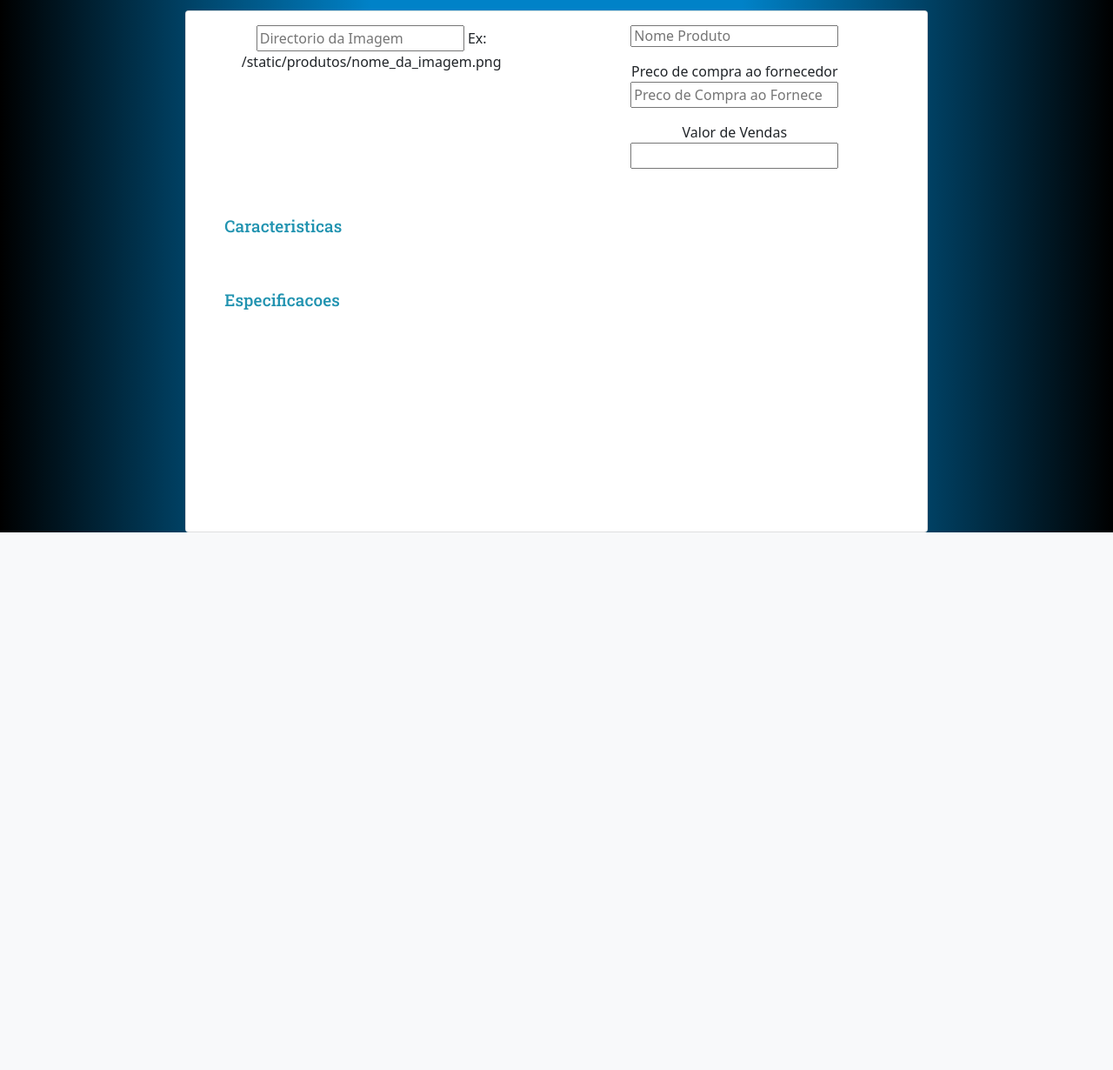
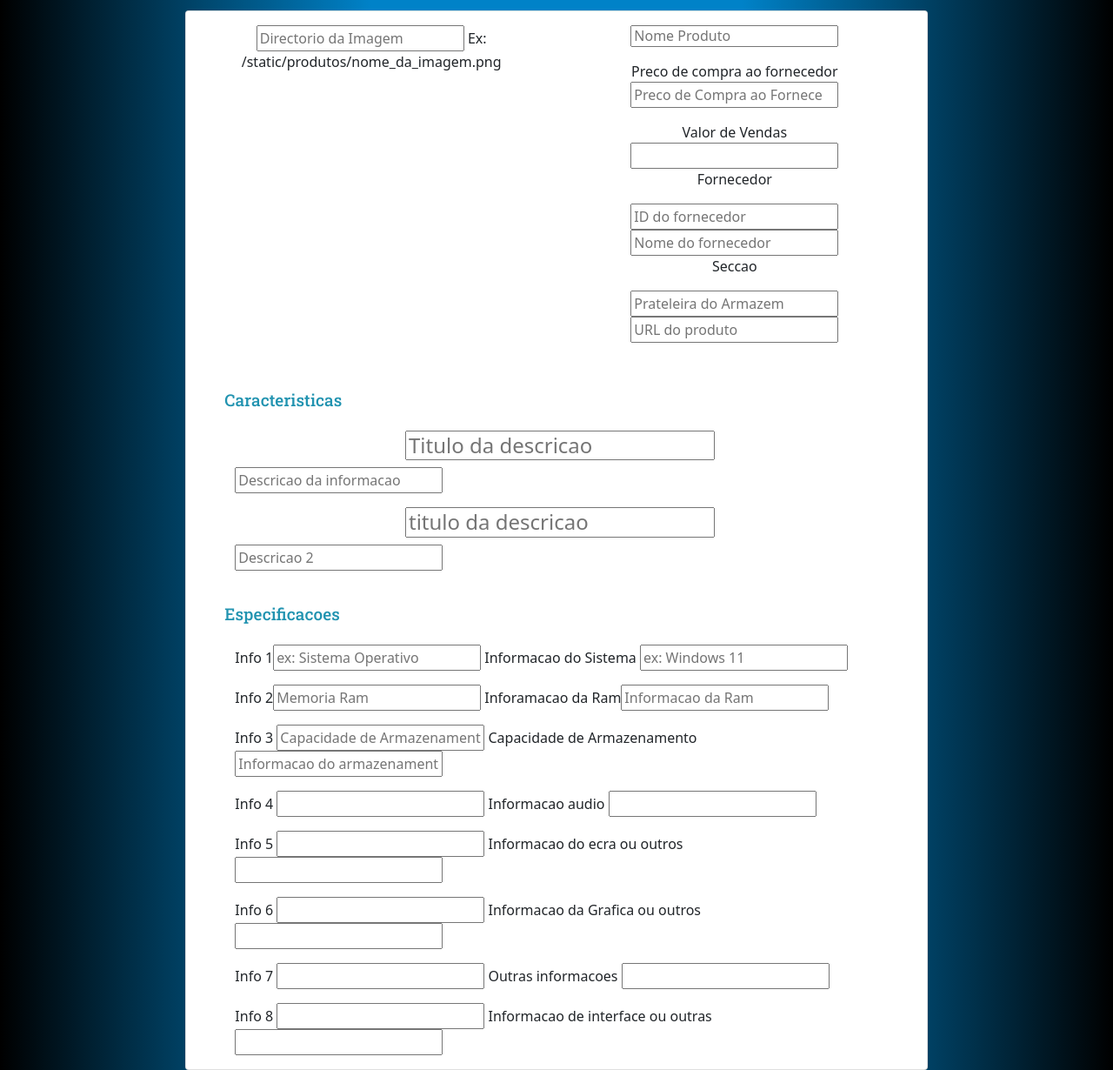
Before and after one commit to lucaspinacosta/Tokio_School, a Flask app: page /admin/criar-produto in a window 1280 px wide. Shown: the part 452-1682 px from the top of the page at 87% size. Before the commit the page ends 1064 px from the top, so only its background shows below. Run offline with Flask 2, Linux system fonts and the light colour scheme; a user stored in the database is signed in; parts of the project's set-up code (start-up, migrations or seed data) failed here and were passed over.

Commit message:
work time

```diff
--- a/Python/Projeto Final/ProjetoFinal/main_app.py
+++ b/Python/Projeto Final/ProjetoFinal/main_app.py
@@ -29,6 +29,7 @@ class Produtos(db.Model):
     imf_dir = db.Column(db.String)
     quantidade_encomenda = db.Column(db.Integer)
     id_fornecedor = db.Column(db.Integer)
+    especificacoes = db.Column(db.String)
     db.create_all()
     db.session.commit()
 
@@ -111,8 +112,24 @@ def criar_produto():
         produto = Produtos(nome_produto = request.form['nome_produto'], em_armazem = 0,vendidos = 0,
             preco_fornecedor = request.form['preco_fornecedor'], valor_venda = request.form['valor_venda'],
             prateleira = request.form['Prateleira'], fornecedor = request.form['nome_fornecedor'],
-            descricao = request.form['descricao_prod'], url_prod = request.form['url_prod'],
+            descricao = descricoes_prod, url_prod = request.form['url_prod'],
             imf_dir = request.form['imagem_prod'], quantidade_encomenda = 0, id_fornecedor = request.form['id_fornecedor'])
+        #É preciso separar as descriçoes do request e depois aplicar a database \\reminder\\
+
+        descricoes_prod = {'arquitetura':[request.form['arquitetura_titulo'],request.form['arquitetura_descricao']],
+                            'aceleracao':[request.form['aceleracao_titulo'],request.form['aceleracao_descricao']],
+                            'extra':[request.form['extra_titulo'],request.form['extra_descricao']],
+                            'extra2':[request.form['extra2_titulo'],request.form['extra2_descricao']]}
+
+        especificacoes = {'sistema_operativo':[request.form['sistema_titulo'],request.form['sistema_informacao']],
+                            'memoria_ram':[request.form['titulo_ram'],request.form['informacao_ram']],
+                            'armazenamento':[request.form['titulo_armazenamento'],request.form['informacao_armazenamento']],
+                            'audio':[request.form['titulo_audio'],request.form['informacao_audio']],
+                            'ecra':[request.form['titulo_ecra'],request.form['informacao_ecra']],
+                            'grafica':[request.form['titulo_grafica'],request.form['informacao_grafica']],
+                            'cor':[request.form['titulo_cor'],request.form['informacao_cor']],
+                            'interface':[request.form['titulo_interface'],request.form['informacao_interface']]}
+
         db.session.add(produto)
         db.session.commit()
         return redirect(url_for('.listagem_produto'))
--- a/Python/Projeto Final/ProjetoFinal/templates/criar_produtos.html
+++ b/Python/Projeto Final/ProjetoFinal/templates/criar_produtos.html
@@ -99,7 +99,12 @@
                     <p></p>
                     <a>Valor de Vendas</a>
                     <input type="number" name="valor_venda">
-
+                    <p>Fornecedor</p>
+                    <input type="integer" name="id_fornecedor" value="" placeholder="ID do fornecedor">
+                    <input type="text" name="nome_fornecedor" placeholder="Nome do fornecedor">
+                    <p>Seccao</p>
+                    <input type="text" name="Prateleira" placeholder="Prateleira do Armazem">
+                    <input type="text" name="url_prod" placeholder="URL do produto">
                     <div class="d-flex justify-content-between">
 
                     </div></ul>
@@ -109,65 +114,37 @@
                 <div class="col-sm-12">
                     <button type="button" class="collapsible sub_titulo ">Caracteristicas</button>
                     <ul>
-                        <p></p></p>
+                        <h4 class="aligncenter"><input type="text" name="arquitetura_titulo" placeholder="Titulo da descricao" ></h4>
+                        <p><input type="text" name="arquitetura_descricao" placeholder="Descricao da informacao" ></p>
+                        <p></p>
+                        <h4 class="aligncenter"><input type="text" name="aceleracao_titulo" placeholder="titulo da descricao"></h4>
+                        <p><input type="text" name="aceleracao_descricao" placeholder="Descricao 2"></p>
                         <p></p>
                     </ul>
                     <button type="button" class="collapsible sub_titulo">Especificacoes</button>
                     <ul>
-                        <dl class="row">
-                            <dt class="col-sm-3">
-                                <p></p>
-                            </dt>
-                            <dd class="col-sm-9">
-                                <p></p>
-                            </dd>
-
-                            <dt class="col-sm-3"></dt>
-                            <dd class="col-sm-9">
-                                <p></p>
-                            </dd>
-                            <dt class="col-sm-3">
-                                <p></p>
-                            </dt>
-                            <dd class="col-sm-9">
-                            </dd>
-
-                            <dt class="col-sm-3"></dt>
-                            <dd class="col-sm-8">
-                                <p></p>
-                            </dd>
-
-
-                            <dt class="col-sm-3">
-                                <p></p>
-                            </dt>
-                            <dd class="col-sm-8"></dd>
-
-                            <dt class="col-sm-3"></dt>
-                            <dd class="col-sm-8"></dd>
-                            <p></p>
-                            <dt class="col-sm-3"></dt>
-                            <dd class="col-sm-8"></dd>
-                            <p></p>
-                            <dt class="col-sm-3"></dt>
-                            <dd class="col-sm-8">
-                                <p></p>
-                            </dd>
-                            <p></p>
-                            <dt class="col-sm-3"></dt>
-                            <dd class="col-sm-8">
-                                <a></a>
-                                <P></P>
-                                <a></a>
-                                <p></p>
-                                <a></a>
-                                <p></p>
-                                <a></a>
-                                <p></p>
-                                <a></a>
-                                <p></p>
-                            </dd>
-                        </dl>
+                        <p>Info 1<input type="text" name="sistema_titulo" placeholder="ex: Sistema Operativo"> Informacao do Sistema <input type="text" name="sistema_informacao" placeholder="ex: Windows 11" ></p>
+                        <p>
+                            Info 2<input type="text" name="titulo_ram" placeholder = "Memoria Ram"> Inforamacao da Ram<input type="text" name="informacao_ram" placeholder="Informacao da Ram">
+                        </p>
+                        <p>
+                            Info 3 <input type="text" name="titulo_armazenamento" placeholder="Capacidade de Armazenamento"> Capacidade de Armazenamento<input type="text" name="informacao_armazenamento" placeholder="Informacao do armazenamento">
+                        </p>
+                        <p>
+                            Info 4 <input type="text" name="titulo_audio" placeholder=""> Informacao audio <input type="text" name="informacao_audio" placeholder="">
+                        </p>
+                        <p>
+                            Info 5 <input type="text" name="titulo_ecra" placeholder=""> Informacao do ecra ou outros <input type="text" name="informacao_ecra" placeholder="">
+                        </p>
+                        <p>
+                            Info 6 <input type="text" name="titulo_grafica" placeholder=""> Informacao da Grafica ou outros <input type="text" name="informacao_grafica" placeholder="">
+                        </p>
+                        <p>
+                            Info 7 <input type="text" name="titulo_cor" placeholder=""> Outras informacoes <input type="text" name="informacao_cor" placeholder="">
+                        </p>
+                        <p>
+                           Info 8 <input type="text" name="titulo_interface" placeholder=""> Informacao de interface ou outras <input type="text" name="informacao_interface" placeholder="">
+                        </p>
                     </ul>
                 </div>
             </nav>
--- a/Python/Projeto Final/ProjetoFinal/templates/produtos.html
+++ b/Python/Projeto Final/ProjetoFinal/templates/produtos.html
@@ -137,7 +137,7 @@
                     <button type="button" class="collapsible sub_titulo ">Caracteristicas</button>
                     <ul>
                         <h4 class="aligncenter">{{descricao_prod['arquitetura'][0]}}</h4>
-                        <p>{{descricao_prod['arquitetura'][1]}}
+                        <p>{{descricao_prod['arquitetura'][1]}}</p>
                         <p></p>{{descricao_prod['arquitetura'][2]}}<p></p>{{descricao_prod['arquitetura'][3]}}</p>
                         <p></p>
                         <h4 class="aligncenter">{{descricao_prod['aceleracao'][0]}}</h4>
```
